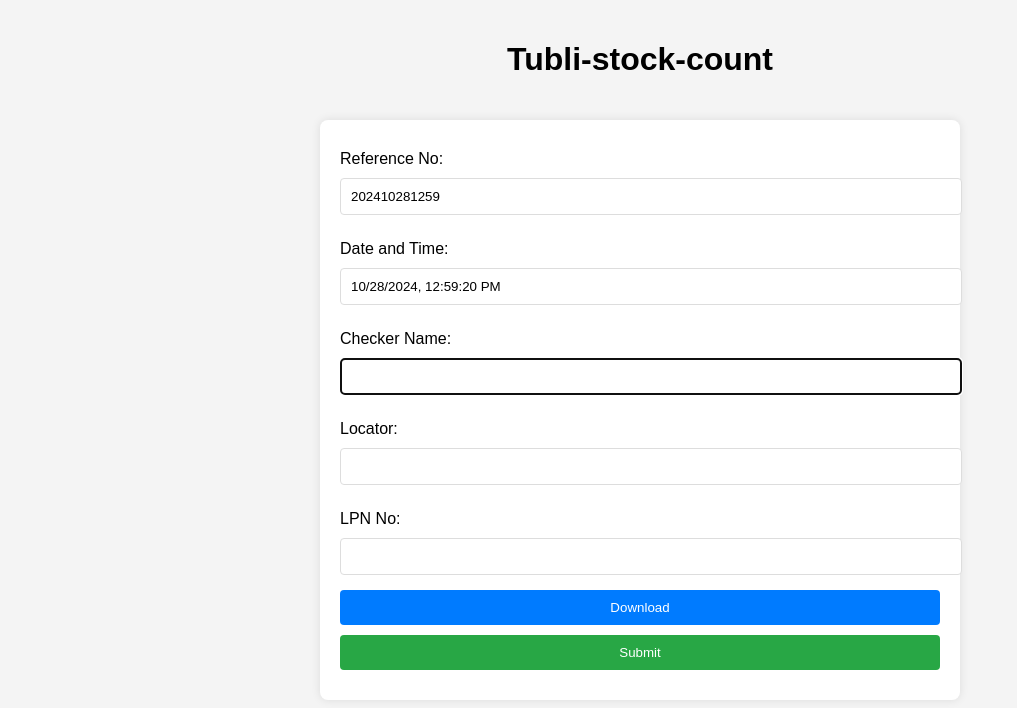
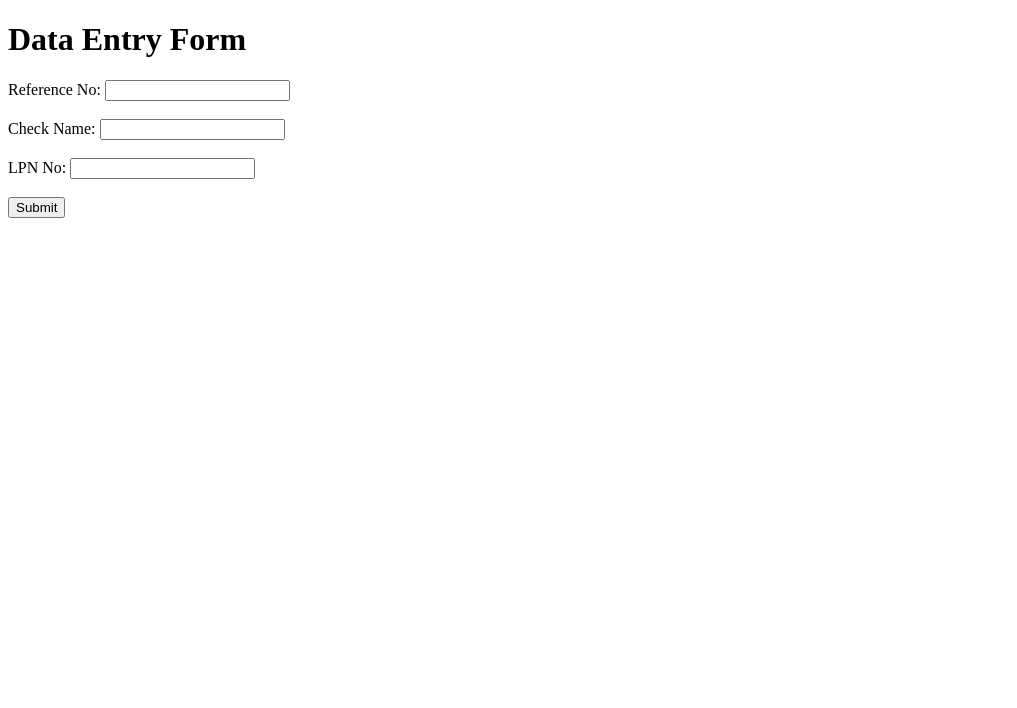
Before and after one commit to asif1001/Tubli-stocktake, a plain HTML site: page index.html in a window 1280 px wide. Shown: the whole page, without its empty margins (0-1017 px from the left). Drawn offline with Linux system fonts and the light colour scheme.

Commit message:
Update index.html

```diff
--- a/index.html
+++ b/index.html
@@ -1,95 +1,39 @@
 <!DOCTYPE html>
 <html lang="en">
 <head>
-    <meta charset="UTF-8">
-    <meta name="viewport" content="width=device-width, initial-scale=1.0">
-    <title>Web Form with EmailJS</title>
-    <script type="text/javascript" src="https://cdn.emailjs.com/dist/email.min.js"></script>
-    <script src="script.js" defer></script>
-    <style>
-        body {
-            font-family: Arial, sans-serif;
-            margin: 0;
-            padding: 0;
-            background-color: #f4f4f4;
-        }
-        h1 {
-            text-align: center;
-            padding: 20px;
-        }
-        form {
-            max-width: 600px;
-            margin: 20px auto;
-            padding: 20px;
-            background-color: #fff;
-            border-radius: 8px;
-            box-shadow: 0 0 10px rgba(0, 0, 0, 0.1);
-        }
-        label {
-            display: block;
-            margin: 10px 0 5px;
-        }
-        input {
-            width: 100%;
-            padding: 10px;
-            margin: 5px 0 15px;
-            border: 1px solid #ddd;
-            border-radius: 4px;
-        }
-        button {
-            width: 100%;
-            padding: 10px;
-            background-color: #28a745;
-            color: white;
-            border: none;
-            border-radius: 4px;
-            cursor: pointer;
-            margin-bottom: 10px;
-        }
-        button:hover {
-            background-color: #218838;
-        }
-        #downloadBtn {
-            background-color: #007bff;
-        }
-        #downloadBtn:hover {
-            background-color: #0056b3;
-        }
-        @media (max-width: 768px) {
-            form {
-                width: 90%;
-            }
-        }
-    </style>
+  <meta charset="UTF-8">
+  <meta name="viewport" content="width=device-width, initial-scale=1.0">
+  <title>Data Entry Form</title>
 </head>
 <body>
-    <h1>Tubli-stock-count</h1>
-    <form>
-        <!-- Reference No -->
-        <label for="referenceNo">Reference No:</label>
-        <input type="text" id="referenceNo" name="referenceNo" readonly>
+  <h1>Data Entry Form</h1>
+  <form id="dataForm">
+    <label for="referenceNo">Reference No:</label>
+    <input type="text" id="referenceNo" name="referenceNo" required><br><br>
 
-        <!-- Date and Time -->
-        <label for="dateTime">Date and Time:</label>
-        <input type="text" id="dateTime" name="dateTime" readonly>
+    <label for="checkName">Check Name:</label>
+    <input type="text" id="checkName" name="checkName" required><br><br>
 
-        <!-- Checker Name -->
-        <label for="checkerName">Checker Name:</label>
-        <input type="text" id="checkerName" name="checkerName" required>
+    <label for="lpnNo">LPN No:</label>
+    <input type="text" id="lpnNo" name="lpnNo" required><br><br>
 
-        <!-- Locator -->
-        <label for="locator">Locator:</label>
-        <input type="text" id="locator" name="locator" required>
+    <button type="submit">Submit</button>
+  </form>
 
-        <!-- LPN No -->
-        <label for="lpnNo">LPN No:</label>
-        <input type="text" id="lpnNo" name="lpnNo" required>
+  <script>
+    const scriptURL = 'YOUR_GOOGLE_SCRIPT_WEB_APP_URL';
 
-        <!-- Download Button -->
-        <button type="button" id="downloadBtn">Download</button>
+    document.getElementById('dataForm').addEventListener('submit', (e) => {
+      e.preventDefault();
+      const formData = new FormData(e.target);
 
-        <!-- Submit Button -->
-        <button type="button" id="submitBtn">Submit</button>
-    </form>
+      fetch(scriptURL, {
+        method: 'POST',
+        body: new URLSearchParams(formData)
+      })
+      .then(response => alert('Data successfully sent!'))
+      .catch(error => alert('Error! Data could not be sent.'));
+    });
+  </script>
 </body>
 </html>
```
